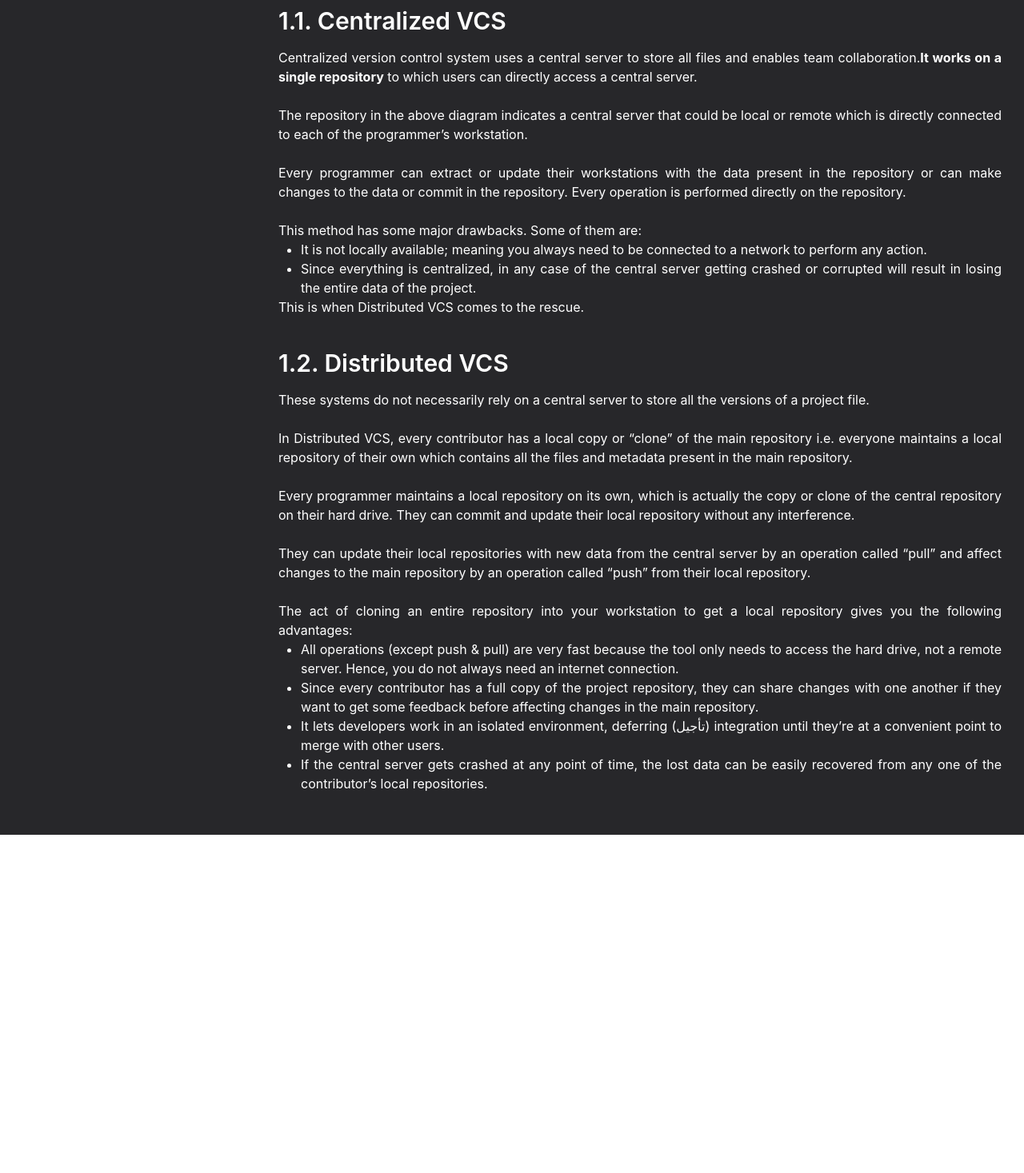
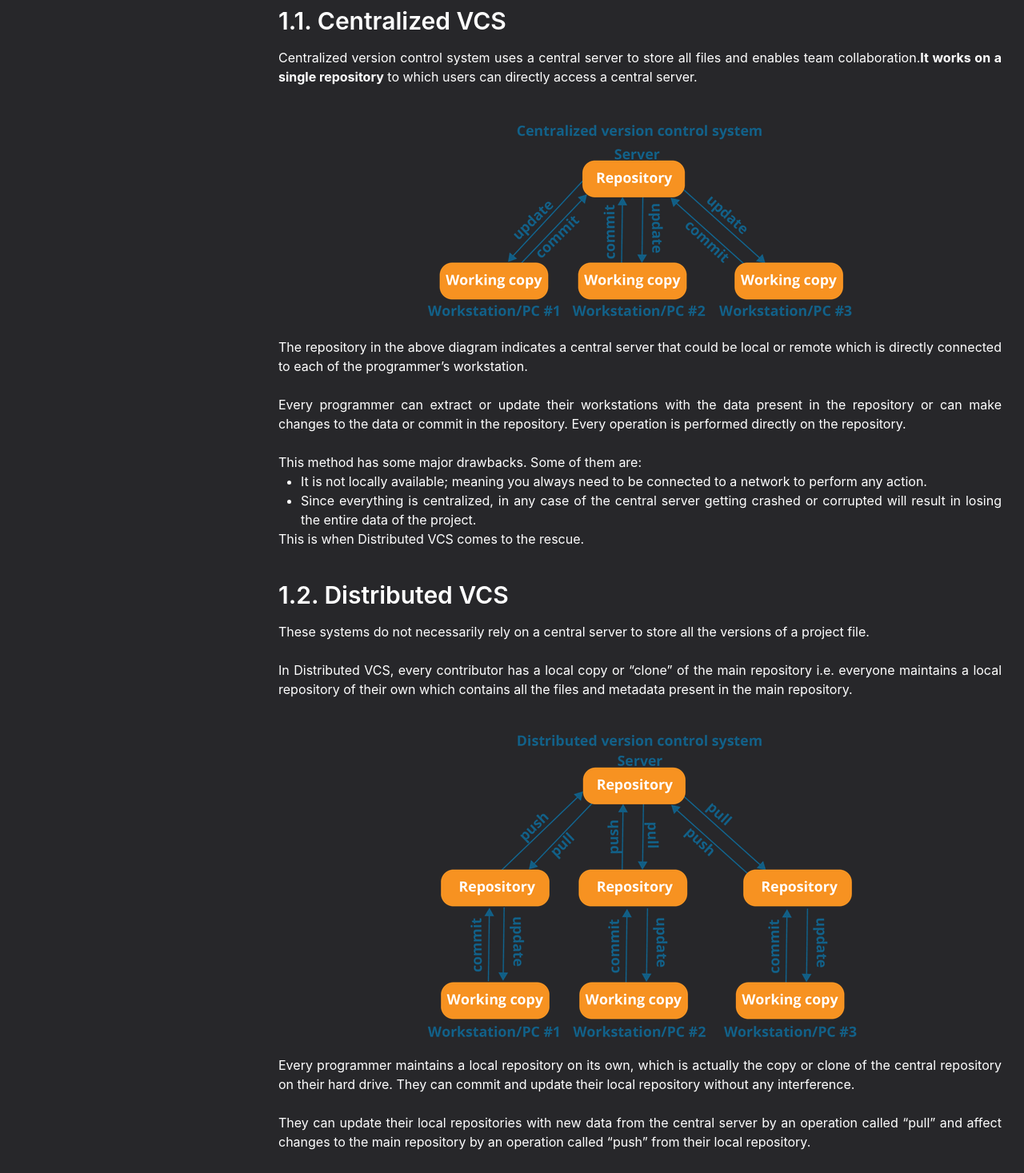
Before and after one commit to user1896/mydocs-using-react, a React (Create React App) app: page / in a window 1280 px wide. Shown: the part 300-1767 px from the top of the page at 80% size. Before the commit the page ends 1344 px from the top, so only its background shows below. Built offline with nearby package versions, Linux system fonts and the light colour scheme.

Commit message:
add the posibility to add images

```diff
--- a/src/App.js
+++ b/src/App.js
@@ -13,6 +13,8 @@ function App() {
       <GitNavbar toggleNavbar={toggleNavbar} />
       <TopNavbar toggleNavbar={toggleNavbar} setToggleNavbar={setToggleNavbar} />
     </div>
+    /* create a single page that holds all pages of a single document in one web page, so we can search for
+    a word with "ctr+f" */
   );
 }
 
--- a/src/components/content/Git-doc/VersionControl.js
+++ b/src/components/content/Git-doc/VersionControl.js
@@ -1,4 +1,6 @@
-import {Main, P, H2, H3, H4, H5, UList, OList} from "../../main/MainExports";
+import {Main, P, H2, H3, H4, H5, UList, OList, Img} from "../../main/MainExports";
+import img1 from "./images/ch1-img1.png"
+import img2 from "./images/ch1-img2.png"
 
 export default function VersionControl({toggleNavbar}){
 	return (
@@ -20,7 +22,7 @@ export default function VersionControl({toggleNavbar}){
 				collaboration.
 				<strong>It works on a single repository</strong> to which users can directly access a central server.
 			</P>
-			{/* img here */}
+			<Img src={img1} alt="Version control" />
 			<P>
 				The repository in the above diagram indicates a central server that could be local or remote which is
 				directly connected to each of the programmer’s workstation.
@@ -53,7 +55,7 @@ export default function VersionControl({toggleNavbar}){
 				maintains a local repository of their own which contains all the files and metadata present in the
 				main repository.
 			</P>
-			{/* img here */}
+			<Img src={img2} alt="Distributed VCS" />
 			<P>
 				Every programmer maintains a local repository on its own, which is actually the copy or clone of the
 				central repository on their hard drive. They can commit and update their local repository without
--- /dev/null
+++ b/src/components/main/Img.js
@@ -0,0 +1,7 @@
+export default function Img({src, alt, className}){
+	return (
+		<div className="p-3 flex justify-center">
+			<img src={src} alt={alt} className={className} />
+		</div>
+	)
+}
--- a/src/components/main/MainExports.js
+++ b/src/components/main/MainExports.js
@@ -6,5 +6,6 @@ import H4 from "./H4";
 import H5 from "./H5";
 import UList from "./UList";
 import OList from "./OList";
+import Img from "./Img";
 
-export {Main, P, H2, H3, H4, H5, UList, OList}
+export {Main, P, H2, H3, H4, H5, UList, OList, Img}
```
Also changed, not shown: src/components/content/Git-doc/images/ch1-img1.png (added), src/components/content/Git-doc/images/ch1-img2.png (added).
